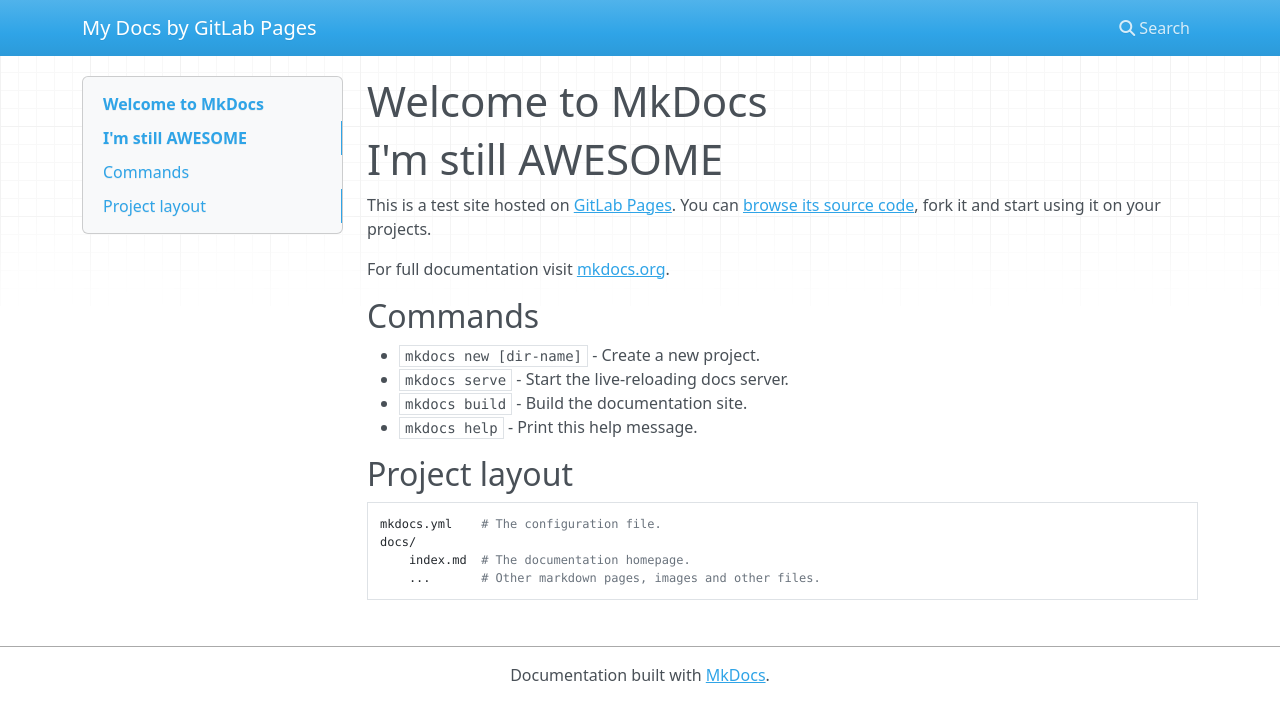
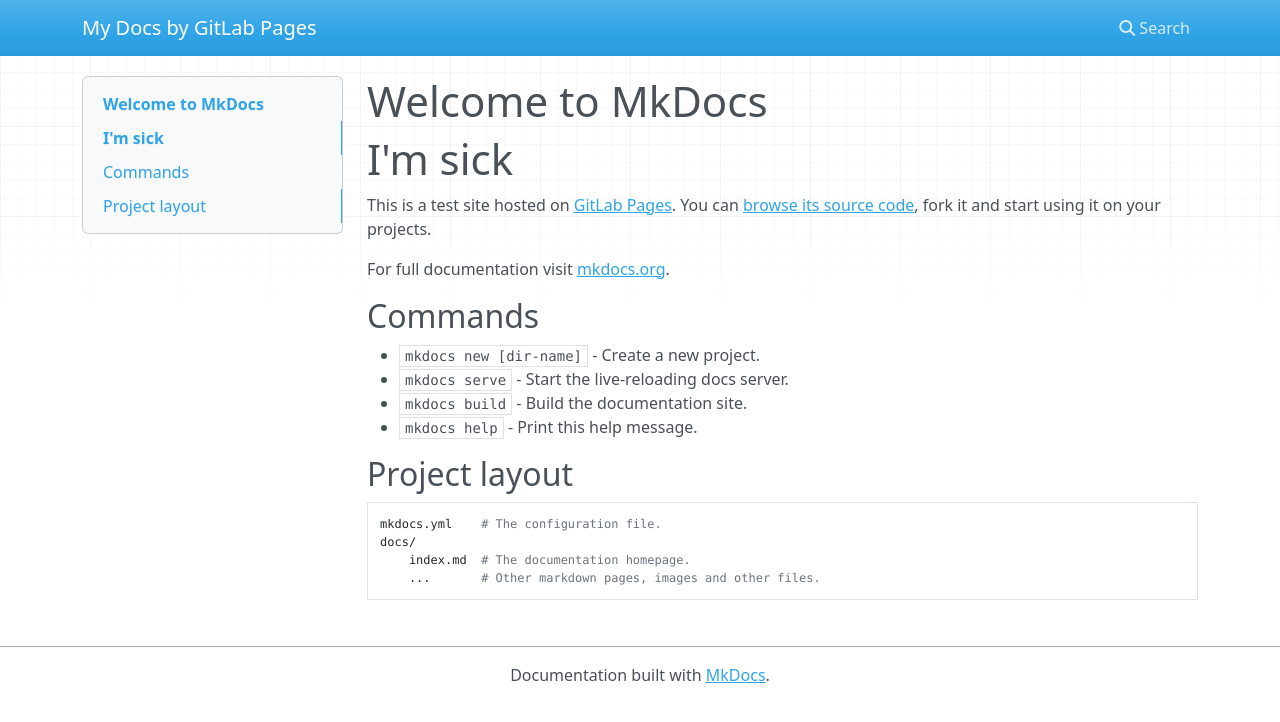
Before and after one commit to Sahielxs/Bootcamp2023-Soman-Karan, an MkDocs documentation site: the page built from docs/index.md, in a window 1280 px wide. Shown: the top 722 px of the page. Built offline with MkDocs 1.6.1, drawn with Linux system fonts in a browser that asks for light colours; nearby versions of some CDN libraries.

Commit message:
2nd change

```diff
--- a/docs/index.md
+++ b/docs/index.md
@@ -1,5 +1,5 @@
 # Welcome to MkDocs
-# I'm still AWESOME
+# I'm sick
 This is a test site hosted on [GitLab Pages](https://pages.gitlab.io). You can
 [browse its source code](https://gitlab.com/pages/mkdocs), fork it and start
 using it on your projects.
```
